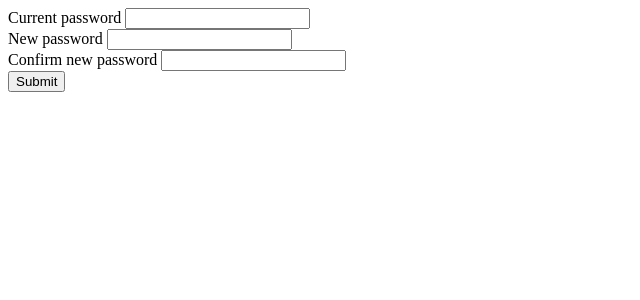
After one commit to serikkazy-uly/by_components, a PHP site: page /change_password.php in a window 1280 px wide. The commit adds this page. Shown: the top 300 px of the page, without its empty margins (0-640 px from the left). Run offline with PHP 8.4, Linux system fonts and the light colour scheme.

Commit message:
final commit add change pswd

```diff
--- /dev/null
+++ b/change_password.php
@@ -0,0 +1,61 @@
+<?php
+// var_dump($_POST);
+
+require_once 'init.php';
+// var_dump($_POST);
+
+if (Input::exists()) { // check input
+    if (Token::check(Input::get('token'))) { // check token
+        $user = new User;
+        $validate = new Validate();
+
+        $validate->check($_POST, [
+            'current_password' => ['required' => true, 'min' => 6],
+            'new_password' => ['required' => true, 'min' => 6],
+            'confirm_new_password' => ['required' => true, 'min' => 6, 'matches' => 'new_password']
+        ]);
+        if ($validate->passed()) {
+            // $currentPassword = isset($_POST['current_password']) ? $_POST['current_password'] : '';
+            // $newPassword = isset($_POST['new_password']) ? $_POST['new_password'] : '';
+            // $confirmNewPassword = isset($_POST['confirm_new_password']) ? $_POST['confirm_new_password'] : '';
+
+            if (password_verify(Input::get('current_password'), $user->data()->password)) {
+                $user->update(['password' => password_hash(Input::get('new_password'), PASSWORD_DEFAULT)]);
+                Session::flash('success', 'Password has been updated! ');
+                Redirect::to('index.php');
+                // var_dump(password_verify($password, $this->data->password));exit; //bool:
+            } else {
+                echo 'Invalid current password';
+            }
+        } else {
+            foreach ($validate->errors() as $error) {
+                echo $error . '<br>';
+            }
+        }
+    }
+}
+
+?>
+
+<form action="" method="post">
+
+    <div class="field">
+        <label for="current_password">Current password</label>
+        <input name="current_password" type="password" id="current_password">
+    </div>
+    <div class="field">
+        <label for="new_password">New password</label>
+        <input name="new_password" type="password" id="new_password">
+    </div>
+
+    <div class="field">
+        <label for="confirm_new_password">Confirm new password</label>
+        <input name="confirm_new_password" type="password" id="confirm_new_password">
+    </div>
+
+    <div class="field">
+        <button type="submit">Submit</button>
+    </div>
+
+    <input type="hidden" name="token" value="<?php echo Token::generate(); ?>">
+</form>
--- a/classes/Database.php
+++ b/classes/Database.php
@@ -121,14 +121,17 @@ class Database
     public function update($table, $id, $fields = [])
     {
         $set = '';
+
         foreach ($fields as $key => $_) {
             $set .= "{$key} = ?, "; // username = ?, password = ?,
+
         }
 
         $set = rtrim($set, ', '); // username = ?, password = ?
         // echo $set;die;
 
         $sql = "UPDATE {$table} SET {$set} WHERE id = {$id}";
+
         //    var_dump($sql);die;
         if (!$this->query($sql, $fields)->error()) {
             return true;
--- a/classes/Session.php
+++ b/classes/Session.php
@@ -14,7 +14,6 @@ class Session
     {
         // self::start();
         // $_SESSION[$name] = $value;
-
         return $_SESSION[$name] = $value;
     }
 
@@ -27,7 +26,7 @@ class Session
     public static function exists($name) // проверка на сущ-ие знач
     {
         // self::start();
-        return isset($_SESSION[$name]);
+        return (isset($_SESSION[$name])) ? true : false;
     }
 
     public static function delete($name)
@@ -50,6 +49,19 @@ class Session
             self::put($name, $string);
         }
     }
+
+    // public static function flash($name, $string = '')
+    // {
+    //     // self::start();
+    //     if (self::exists($name) && self::get($name) != '') {
+    //         $session = self::get($name);
+    //         self::delete($name);
+    //         return $session;
+    //         // unset($_SESSION[$name]);
+    //     } else {
+    //         self::put($name, $string);
+    //     }
+    // }
     // public static function destroy()
     // {
     //     self::start();
--- a/classes/Validate.php
+++ b/classes/Validate.php
@@ -12,9 +12,11 @@ class Validate
     // Methods:
     public function check($source, $items = []) //
     {
+        // var_dump($source);
         foreach ($items as $item => $rules) {
             foreach ($rules as $rule => $rule_value) {
-                $value = $source[$item];
+                // $value = $source[$item];
+                $value = isset($source[$item]) ? trim($source[$item]) : '';
 
                 if ($rule_value && empty($value)) {
                     $this->addError("{$item} is required");
--- a/init.php
+++ b/init.php
@@ -17,7 +17,7 @@ $GLOBALS['config'] = [
         'database' => 'app',
         'username' => 'root',
         'password' => 'secret',
-        'something' => [
+        'something' => [      // for example:
             'no' => [
                 'foo' => [
                     'bar' => 'baz'
@@ -32,7 +32,7 @@ $GLOBALS['config'] = [
     ],
     'cookie' => [
         'cookie_name' => 'hash',
-        'cookie_expire' => '604800'
+        'cookie_expire' => '604800' // by sec one Week
 
     ]
 ];
--- a/logout.php
+++ b/logout.php
@@ -1,6 +1,6 @@
 <?php
 require_once 'init.php';
 
-$user = new User; // get current user
+$user = new User;
 $user->logout();
 Redirect::to('index.php');
```
Also changed, not shown: classes/User.php (+39 -8 lines), index.php (+12 -7 lines), update.php (added, +42 -0 lines), classes/Cookie.php (line endings or trailing spaces).
